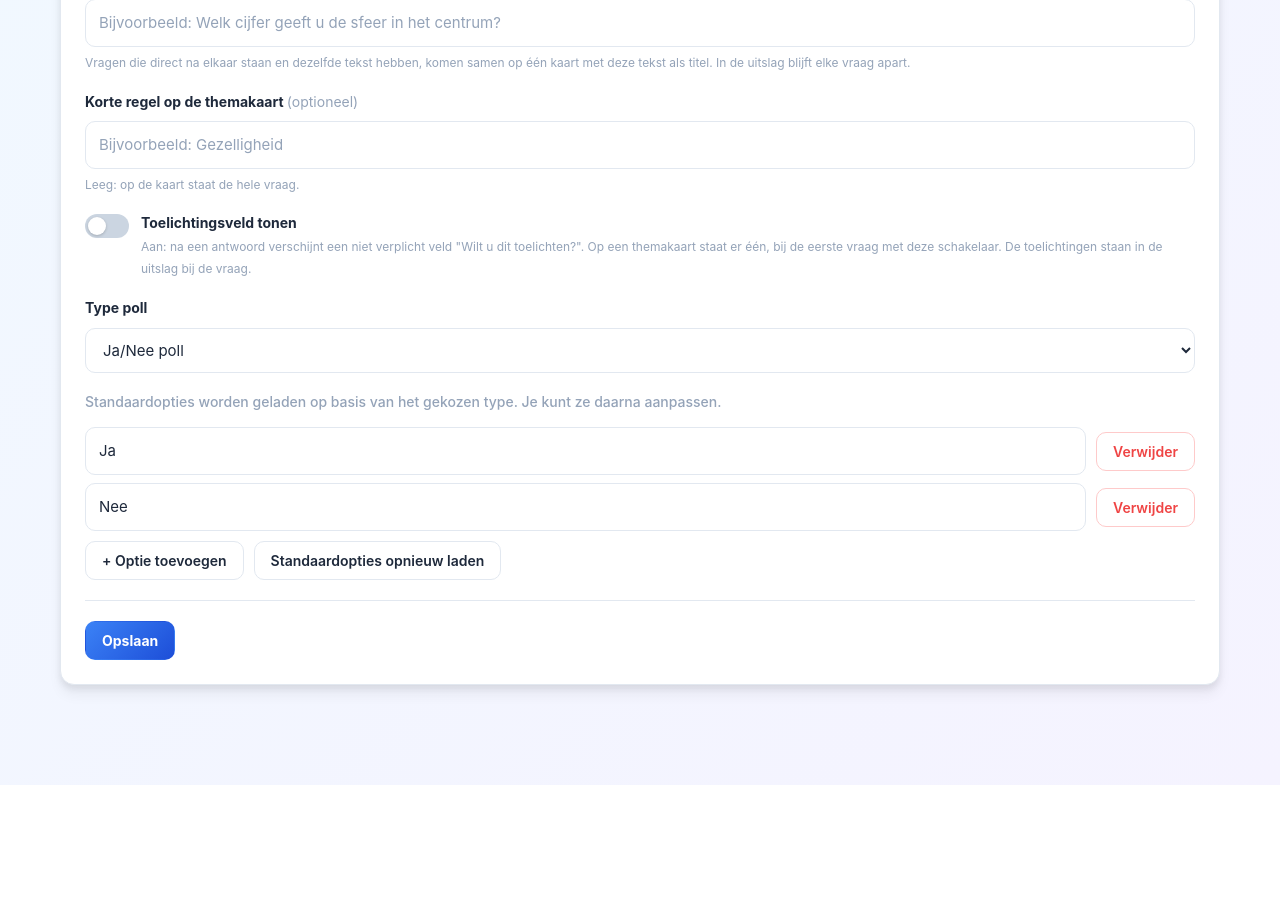
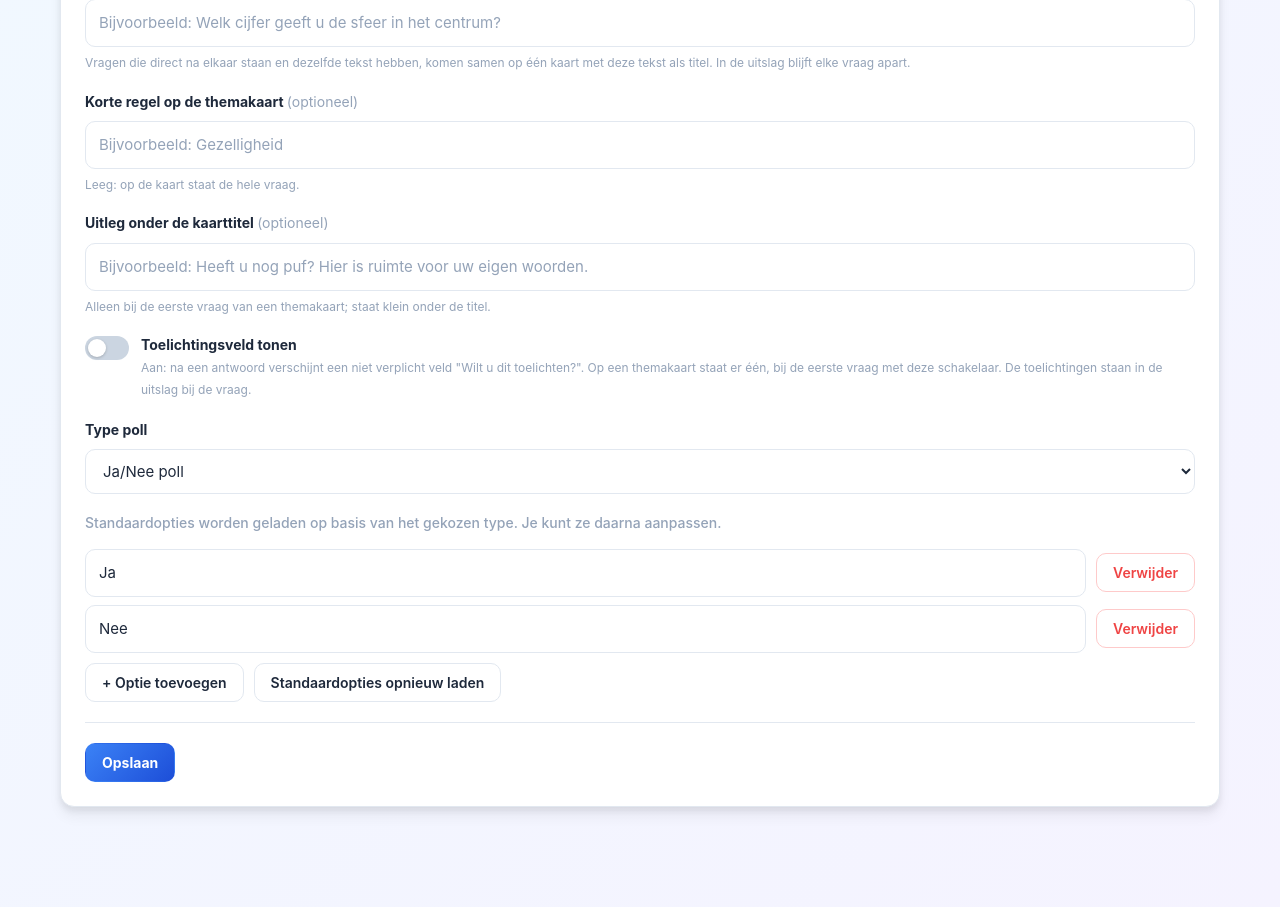
Before and after one commit to elementa-ermelo/Polls-Elementa, a Laravel app: page /admin/polls/1/questions/create in a window 1280 px wide. Shown: the part 504-1411 px from the top of the page. Before the commit the page ends 1289 px from the top, so only its background shows below. Run offline with Laravel 12, Linux system fonts and the light colour scheme; a user stored in the database is signed in; data comes from the database, SQL or seed files in the repository.

Commit message:
Polls: uitleg onder de titel van een themakaart (groep_uitleg)
Co-Authored-By: Claude Opus 5.5 <noreply@anthropic.com>

```diff
--- a/app/Http/Controllers/Admin/PollController.php
+++ b/app/Http/Controllers/Admin/PollController.php
@@ -574,6 +574,7 @@ HTML;
                 'met_toelichting' => request()->boolean('met_toelichting'),
                 'groep' => trim((string) request()->input('groep', '')) ?: null,
                 'kort' => trim((string) request()->input('kort', '')) ?: null,
+                'groep_uitleg' => trim((string) request()->input('groep_uitleg', '')) ?: null,
                 'type' => $data['type'],
                 'position' => $position + 1,
             ]);
@@ -649,6 +650,7 @@ HTML;
                 'met_toelichting' => request()->boolean('met_toelichting'),
                 'groep' => trim((string) request()->input('groep', '')) ?: null,
                 'kort' => trim((string) request()->input('kort', '')) ?: null,
+                'groep_uitleg' => trim((string) request()->input('groep_uitleg', '')) ?: null,
                 'type' => $data['type'],
             ]);
 
--- a/app/Models/PollQuestion.php
+++ b/app/Models/PollQuestion.php
@@ -18,6 +18,7 @@ class PollQuestion extends Model
         'met_toelichting',
         'groep',
         'kort',
+        'groep_uitleg',
         'standaard_antwoord',
         'stop_bij',
         'overslaan_bij',
--- a/resources/views/admin/polls/question-form.blade.php
+++ b/resources/views/admin/polls/question-form.blade.php
@@ -33,6 +33,11 @@
         <label for="kort">Korte regel op de themakaart <span style="font-weight:400; color:var(--muted);">(optioneel)</span></label>
         <input id="kort" name="kort" maxlength="255" value="{{ old('kort', $question->kort ?? '') }}" placeholder="Bijvoorbeeld: Gezelligheid">
         <p style="font-size:12px; color:var(--muted); margin:6px 0 0;">Leeg: op de kaart staat de hele vraag.</p>
+    </div>
+    <div class="field">
+        <label for="groep_uitleg">Uitleg onder de kaarttitel <span style="font-weight:400; color:var(--muted);">(optioneel)</span></label>
+        <input id="groep_uitleg" name="groep_uitleg" maxlength="255" value="{{ old('groep_uitleg', $question->groep_uitleg ?? '') }}" placeholder="Bijvoorbeeld: Heeft u nog puf? Hier is ruimte voor uw eigen woorden.">
+        <p style="font-size:12px; color:var(--muted); margin:6px 0 0;">Alleen bij de eerste vraag van een themakaart; staat klein onder de titel.</p>
     </div>
 
     <div class="field">
--- a/resources/views/polls/show.blade.php
+++ b/resources/views/polls/show.blade.php
@@ -259,6 +259,9 @@
                         <h3>{{ $groep }}</h3>
                         <span class="nog-vragen" hidden></span>
                     </div>
+                    @if($question->groep_uitleg)
+                        <p class="kaart-uitleg">{{ $question->groep_uitleg }}</p>
+                    @endif
                 @endif
                 <div class="{{ $groep ? 'vraagkaart in-groep' : 'card vraagkaart' }}{{ $mist ? ' mist' : '' }}"@if($groep) data-in-groep="{{ $groepId }}"@endif @if(! \App\Support\PollType::isOpenTextType($question->type) && ! $question->standaard_antwoord) data-verplicht @endif data-vraag="{{ $question->id }}" data-pos="{{ $question->position }}"@if($stopOptie) data-stop-optie="q{{ $question->id }}_o{{ $stopOptie->id }}"@endif @if($overOptie) data-sla-over="q{{ $question->id }}_o{{ $overOptie->id }}"@endif @if($vervolgOptie) data-vervolg-bij="q{{ $question->id }}_o{{ $vervolgOptie->id }}"@endif style="margin-bottom:16px; padding:20px;">
                     <div style="display:flex; align-items:center; gap:10px; margin-bottom:16px;">
@@ -566,6 +569,7 @@
     .themakaart.overgeslagen { display: none; }
     .themakaart .kaartkop { display: flex; align-items: center; gap: 10px; margin-bottom: 4px; }
     .themakaart .kaartkop h3 { margin: 0; font-size: 18px; line-height: 1.3; }
+    .themakaart .kaart-uitleg { margin: 4px 0 4px 38px; font-size: 14px; line-height: 1.5; color: var(--muted); }
     .vraagkaart.in-groep { margin: 0 !important; padding: 16px 0 6px !important; border-top: 1px solid var(--line); }
     .kaartkop + .vraagkaart.in-groep { border-top: 0; }
     .vraagkaart.in-groep ~ .vraagkaart.in-groep .score-hint { display: none; } /* uitleg 1-10 alleen bij de eerste regel */
```
Also changed, not shown: database/migrations/2026_11_17_070000_add_groep_uitleg_to_poll_questions.php (added).
